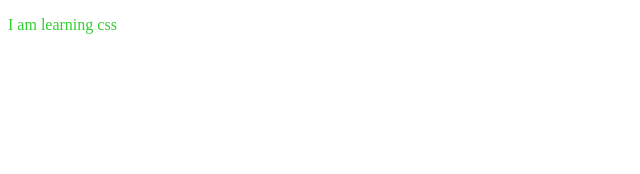
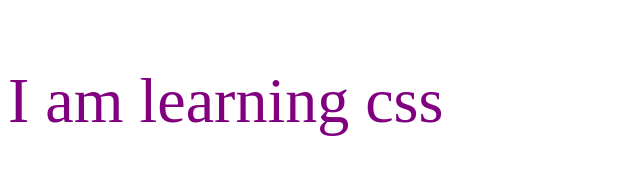
Before and after one commit to Mohamad-aldaher/mohald, a plain HTML site: page index.html in a window 1280 px wide. Shown: the whole page, without its empty margins (0-640 px from the left). Drawn offline with Linux system fonts and the light colour scheme.

Commit message:
the second

```diff
--- a/Css/style.css
+++ b/Css/style.css
@@ -0,0 +1,4 @@
+p{
+    font-size: 64px;
+    color: purple;
+}
--- a/index.html
+++ b/index.html
@@ -4,10 +4,11 @@
     <meta charset="UTF-8">
     <meta name="viewport" content="width=device-width, initial-scale=1.0">
     <title>Document</title>
+
+
+
     <link rel="stylesheet" href="Css/style.css">
-    <style>
-        p{ color: limegreen;}
-    </style>
+
 </head>
 <body>
 
```
